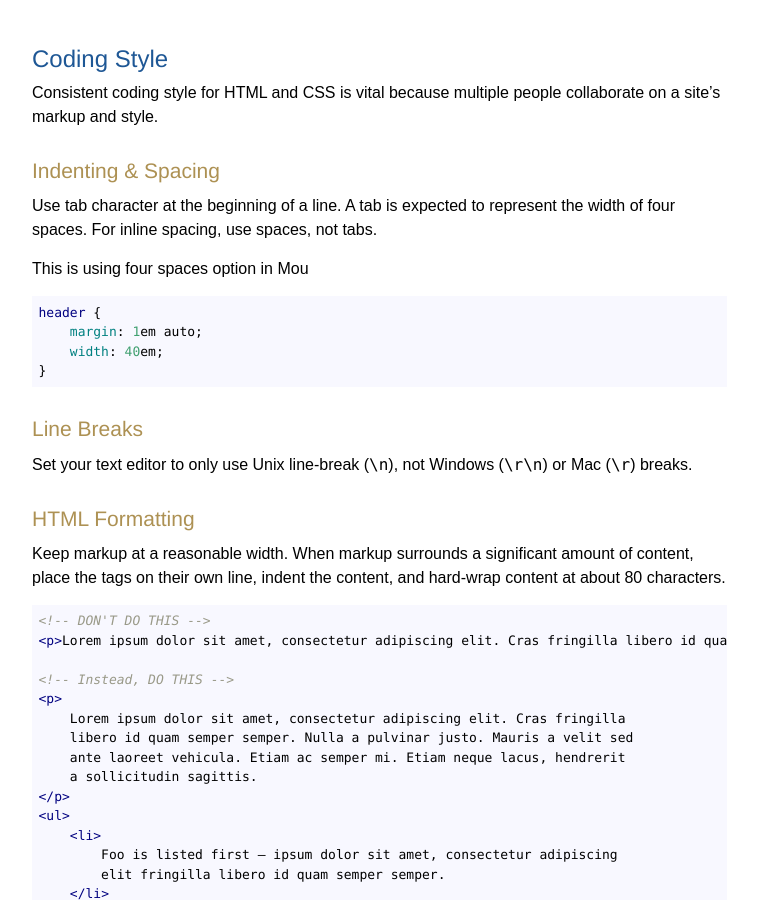
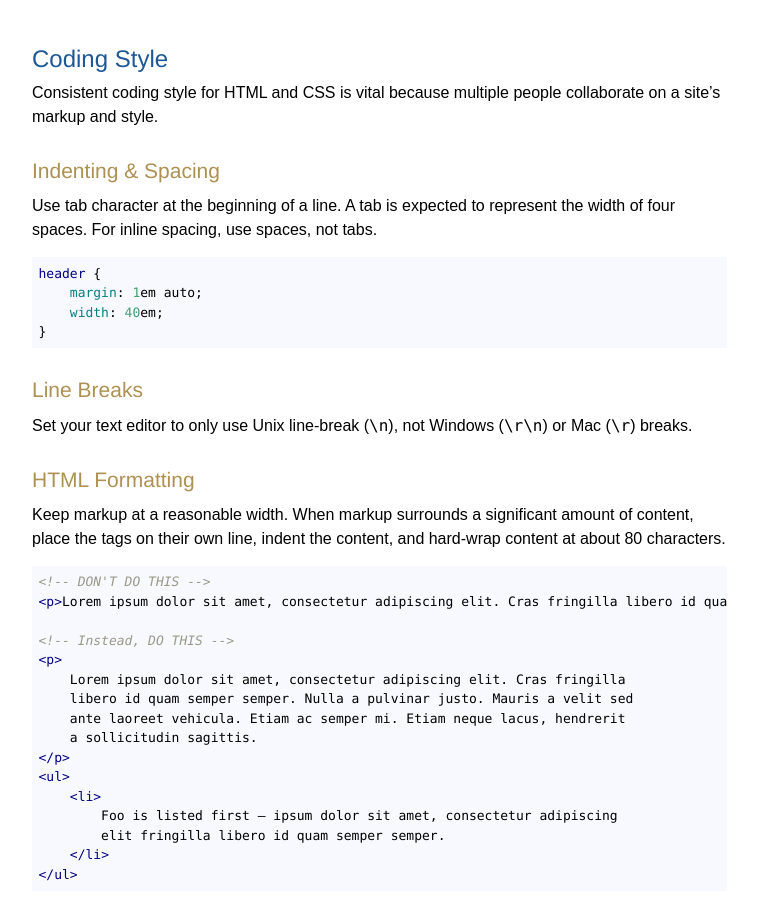
Before and after one commit to imarc/handbook, a Jekyll site: the page built from frontend.markdown, in a window 1280 px wide and 900 px high, scrolled down 1850 px. Shown: the whole window, without its empty margins (118-876 px from the left). Built offline with Jekyll 4.4.1, drawn with Linux system fonts in a browser that asks for light colours; nearby versions of some CDN libraries.

Commit message:
removing Mou copy

```diff
--- a/frontend.markdown
+++ b/frontend.markdown
@@ -76,8 +76,6 @@ collaborate on a site’s markup and style.
 
 Use tab character at the beginning of a line. A tab is expected to represent
 the width of four spaces. For inline spacing, use spaces, not tabs.
-
-This is using four spaces option in Mou
 
     header {
         margin: 1em auto;
```
